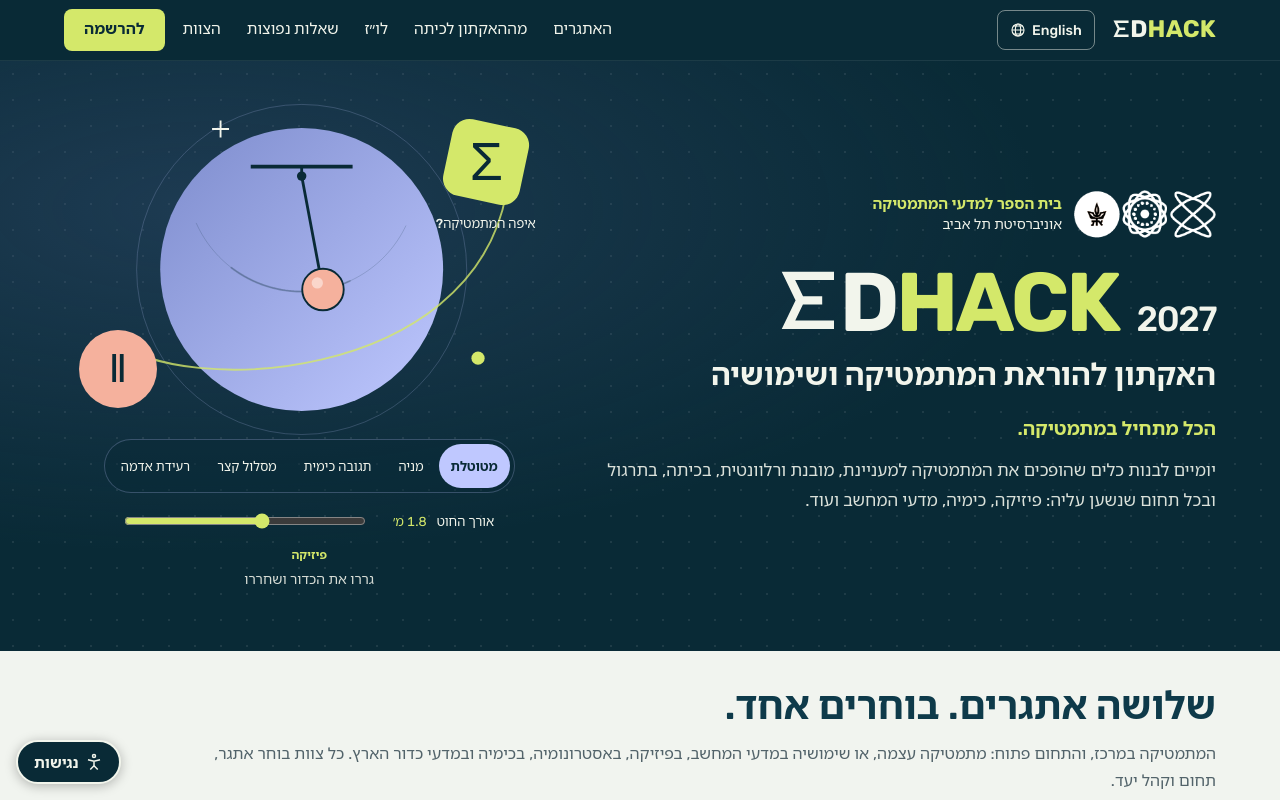
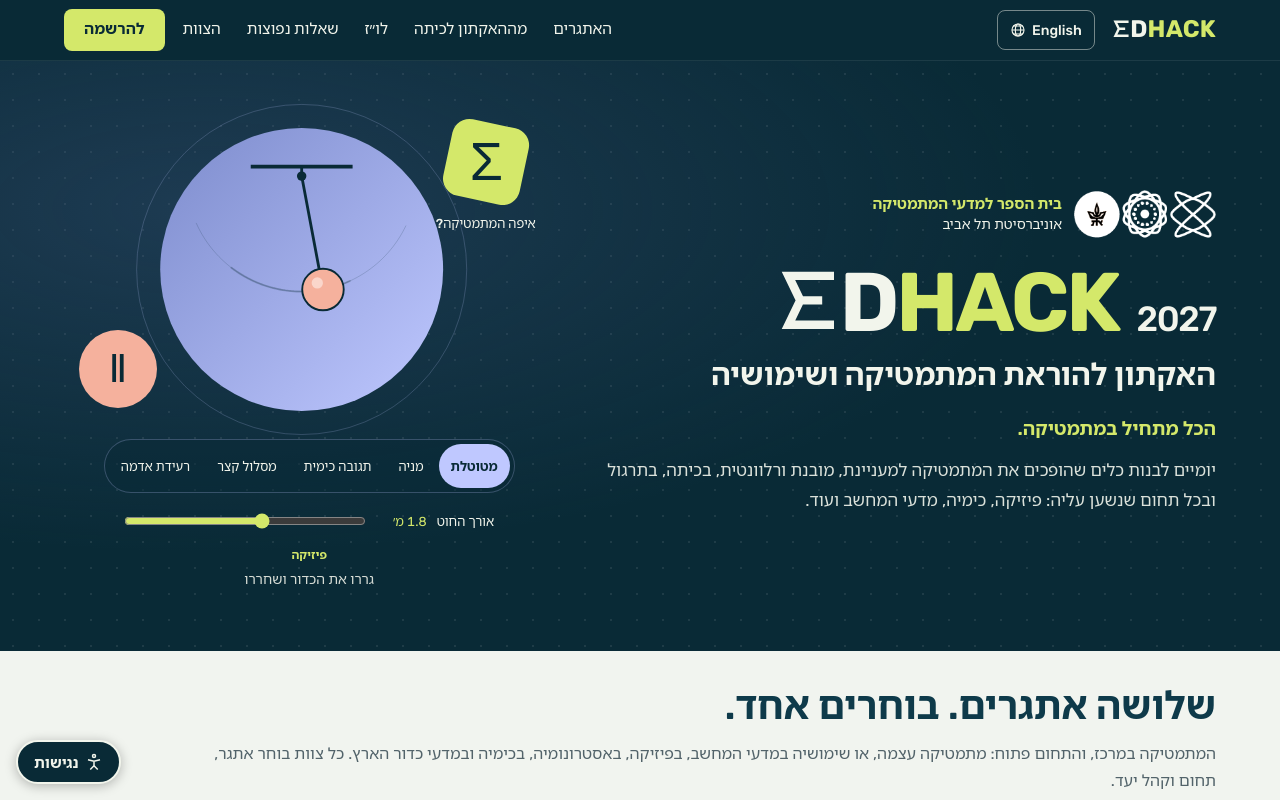
Before and after one commit to kerenmorwak/EDHACK, a plain HTML site: page index.html in a window 1280 px wide. Shown: the top 800 px of the page. Drawn offline with Linux system fonts and the light colour scheme.

Commit message:
Remove decorative orbit, dot and plus from simulation panel

```diff
--- a/index.html
+++ b/index.html
@@ -495,9 +495,6 @@ html[lang="en"] .ch h3{font-size:clamp(26px,2.5vw,36px)}
           <defs><linearGradient id="labOrb" x1="0" y1="0" x2="1" y2="1"><stop stop-color="#7d8ccd"/><stop offset="1" stop-color="#bfc8ff"/></linearGradient><clipPath id="labClip"><circle cx="252" cy="185" r="150"/></clipPath></defs>
           <circle cx="252" cy="185" r="175" fill="none" stroke="#bfc8ff" stroke-opacity=".22"/>
           <circle cx="252" cy="185" r="150" fill="url(#labOrb)"/>
-          <path d="M54 260C124 320 432 306 469 104" fill="none" stroke="#d4e86a" stroke-width="2" opacity=".8"/>
-          <path d="M157 36H175M166 27V45" stroke="#f2f5ec" stroke-width="2"/>
-          <circle cx="439" cy="279" r="7" fill="#d4e86a"/>
           <g id="labScene" clip-path="url(#labClip)">
             <path d="M189 76H315" stroke="#092a36" stroke-width="3"/>
             <path d="M252 86L336 188" stroke="#092a36" stroke-width="3"/>
```
